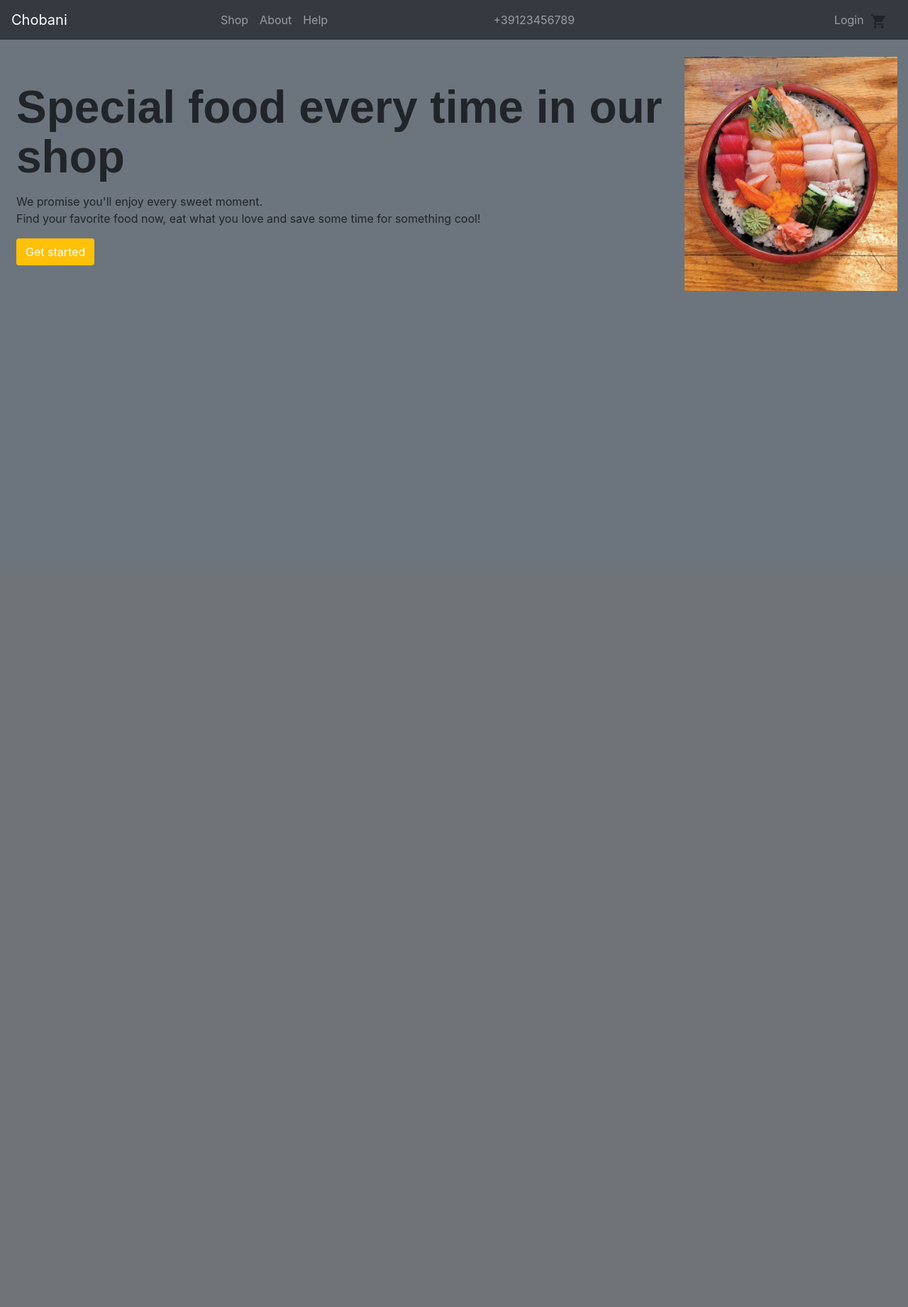
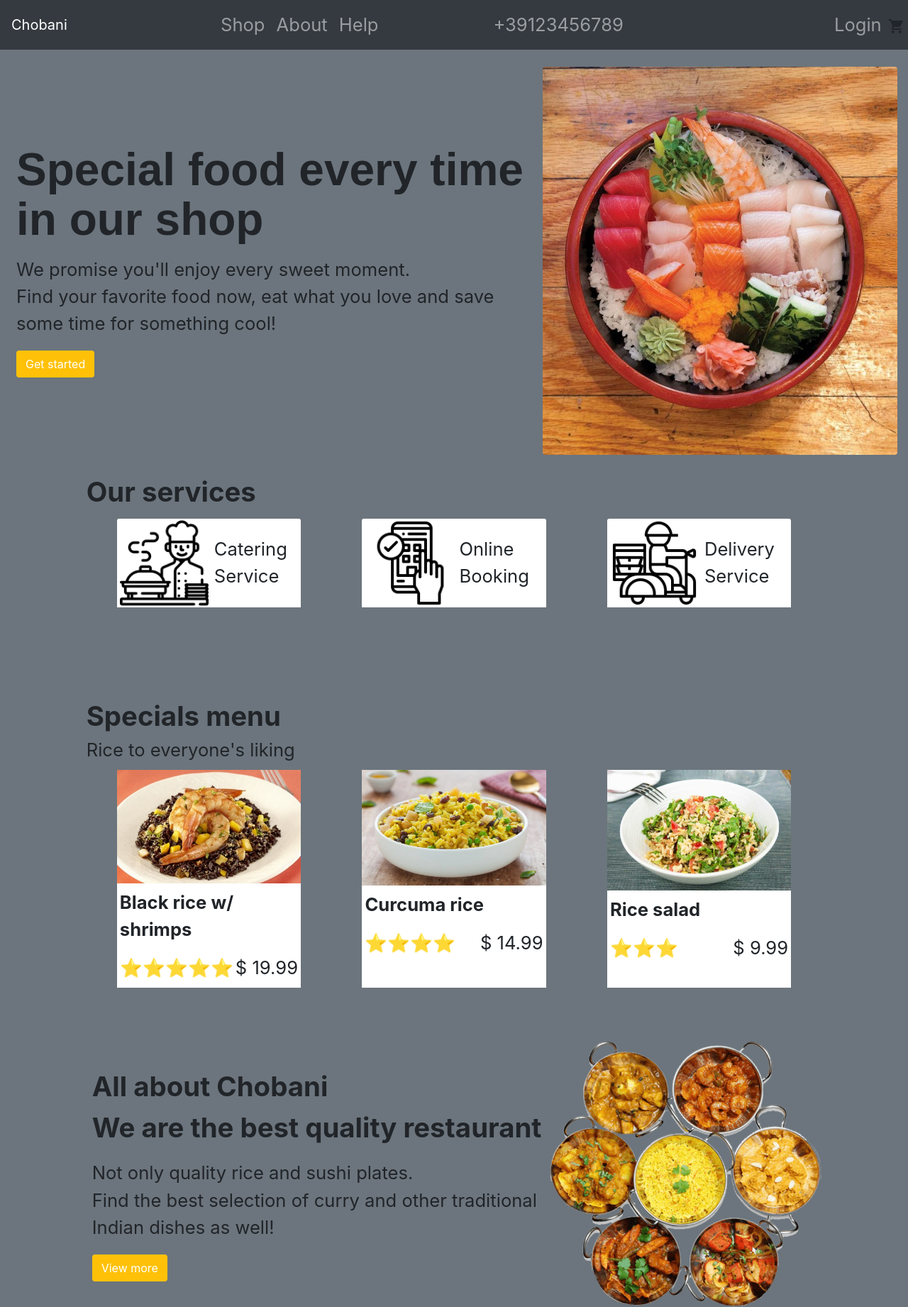
Before and after one commit to tavernhell/chobani-template, a PHP site: page / in a window 1280 px wide. Shown: the whole page at 71% size. Before the commit the page ends 410 px from the top, so only its background shows below. Run offline with PHP 8.4, Linux system fonts and the light colour scheme.

Commit message:
4 - added 3 more blocks

```diff
--- a/css/my-style.css
+++ b/css/my-style.css
@@ -1,6 +1,20 @@
-.specialtext {
+.biggestText {
     font-family: Arial, Helvetica, sans-serif;
     font-size: 5vw;
     font-weight: bolder;
     line-height: 110%;
 }
+
+body {
+    font-size: 2vw;
+}
+
+.biggerText {
+    font-size: 3vw;
+    font-weight: bolder;
+}
+
+.img-fluid.minsize {
+    width: 125px;
+    min-width: 100px;
+}
--- a/index.html
+++ b/index.html
@@ -80,10 +80,13 @@
 
     <!-- Main container -->
     <div class="container-fluid">
+
         <div class="my-4"></div>
+
+        <!-- Special food && pic -->
         <div class="d-flex flex-nowrap justify-content-center align-items-center">
                 <div class="px-2">
-                    <span class="specialtext">Special food every time in our shop</span>
+                    <span class="biggestText">Special food every time in our shop</span>
                     <div class="my-3"></div>
                     <div>
                         We promise you'll enjoy every sweet moment.
@@ -91,11 +94,123 @@
                         Find your favorite food now, eat what you love and save some time for something cool!
                     </div>
                     <div class="my-3"></div>
-                    <button type="button" class="btn bg-warning text-white">Get started</button>
+                    <button type="button" class="btn bg-warning text-white" href="#">Get started</button>
                 </div>
-                <img src="./img/chirashi.jpg" alt="chirashi dish" width="300px" height="330px">
+                <img src="./img/chirashi.jpg" class="img-fluid rounded" width="40%" alt="chirashi dish">
         </div>
+        <!-- End of special food && pic -->
+
+        <div class="my-4"></div>
+
+        <!-- Our services -->
+        <div class="row">
+            <div class="col-10 mx-auto">
+                <span class="biggerText">Our services</span>
+                <div class="d-flex flex-nowrap justify-content-around mt-2">
+                    <div class="card-img-top d-flex align-items-center bg-white col-3 px-1">
+                        <div>
+                            <img class="img-fluid minsize" src="img/catering.png" alt="Catering">
+                        </div>
+                        <p class="p-2 m-0">Catering<br/>Service</p>
+                    </div>
+                    <div class="card-img-top d-flex align-items-center bg-white col-3 px-1">
+                        <div>
+                            <img class="img-fluid minsize" src="img/booking.png" alt="Booking">
+                        </div>
+                        <p class="p-2 m-0">Online <br/> Booking</p>
+                    </div>
+                    <div class="card-img-top d-flex align-items-center bg-white col-3 px-1">
+                        <div>
+                            <img class="img-fluid minsize" src="img/food-delivery.png" alt="Delivery">
+                        </div>
+                        <p class="p-2 m-0">Delivery<br/>Service</p>
+                    </div>
+                </div>
+            </div>
+        </div>
+        <!-- End of our services -->
+
+
+        <div style="height:125px;"></div>
+
+        <!-- Specials menu -->
+        <div class="row">
+            <div class="col-10 mx-auto">
+                <span class="biggerText">Specials menu</span>
+                <br/>
+                <span>Rice to everyone's liking</span>
+                <div class="d-flex flex-nowrap justify-content-around mt-2">
+                    <div class="card-img-top bg-white col-3 p-0">
+                        <div>
+                            <img class="img-fluid" src="img/black-rice.jpg" alt="Black rice">
+                        </div>
+                        <div class="card-body py-2 px-1">
+                            <p class="card-text"><b>Black rice w/ shrimps</b></p>
+                            <span class="d-flex justify-content-between">
+                                <span>&#11088;&#11088;&#11088;&#11088;&#11088;</span>
+                                <span>$ 19.99</span>
+                            </span>
+                        </div>
+                    </div>
+                    <div class="card-img-top bg-white col-3 p-0">
+                        <div>
+                            <img class="img-fluid" src="img/curcuma-rice.jpg" alt="Curcuma rice">
+                        </div>
+                        <div class="card-body py-2 px-1">
+                            <p class="card-text"><b>Curcuma rice</b></p>
+                            <span class="d-flex justify-content-between">
+                                <span>&#11088;&#11088;&#11088;&#11088;</span>
+                                <span>$ 14.99</span>
+                            </span>
+                        </div>
+                    </div>
+                    <div class="card-img-top bg-white col-3 p-0">
+                        <div>
+                            <img class="img-fluid" src="img/rice-salad.jpg" alt="Rice salad">
+                        </div>
+                        <div class="card-body py-2 px-1">
+                            <p class="card-text"><b>Rice salad</b></p>
+                            <span class="d-flex justify-content-between">
+                                <span>&#11088;&#11088;&#11088;</span>
+                                <span>$ 9.99</span>
+                            </span>
+                        </div>
+                    </div>
+                </div>
+
+            </div>
+
+
+        </div>
+        <!-- End of specials menu -->
+
+        <div style="height:75px;"></div>
+
+        <!-- All about Chobani -->
+        <div class="row">
+            <div class="col-10 m-auto d-flex flex-nowrap justify-content-center align-items-center">
+                <div class="px-2">
+                    <span class="biggerText">
+                        All about Chobani
+                        <br>
+                        We are the best quality restaurant
+                    </span>
+                    <div class="my-3"></div>
+                    <div>
+                        Not only quality rice and sushi plates.
+                        <br>
+                        Find the best selection of curry and other traditional Indian dishes as well!
+                    </div>
+                    <div class="my-3"></div>
+                    <button type="button" class="btn bg-warning text-white" href="#">View more</button>
+                </div>
+                <img src="./img/curry.png" class="img-fluid rounded" width="37%" alt="chirashi dish">
+            </div>
+        </div>
+        <!-- End of all about Chobani -->
+
     </div>
+    <!-- End of main container -->
 
 
 
```
Also changed, not shown: img/black-rice.jpg (added), img/booking.png (added), img/catering.png (added), img/curcuma-rice.jpg (added), img/curry.png (added), img/food-delivery.png (added), img/rice-salad.jpg (added).
